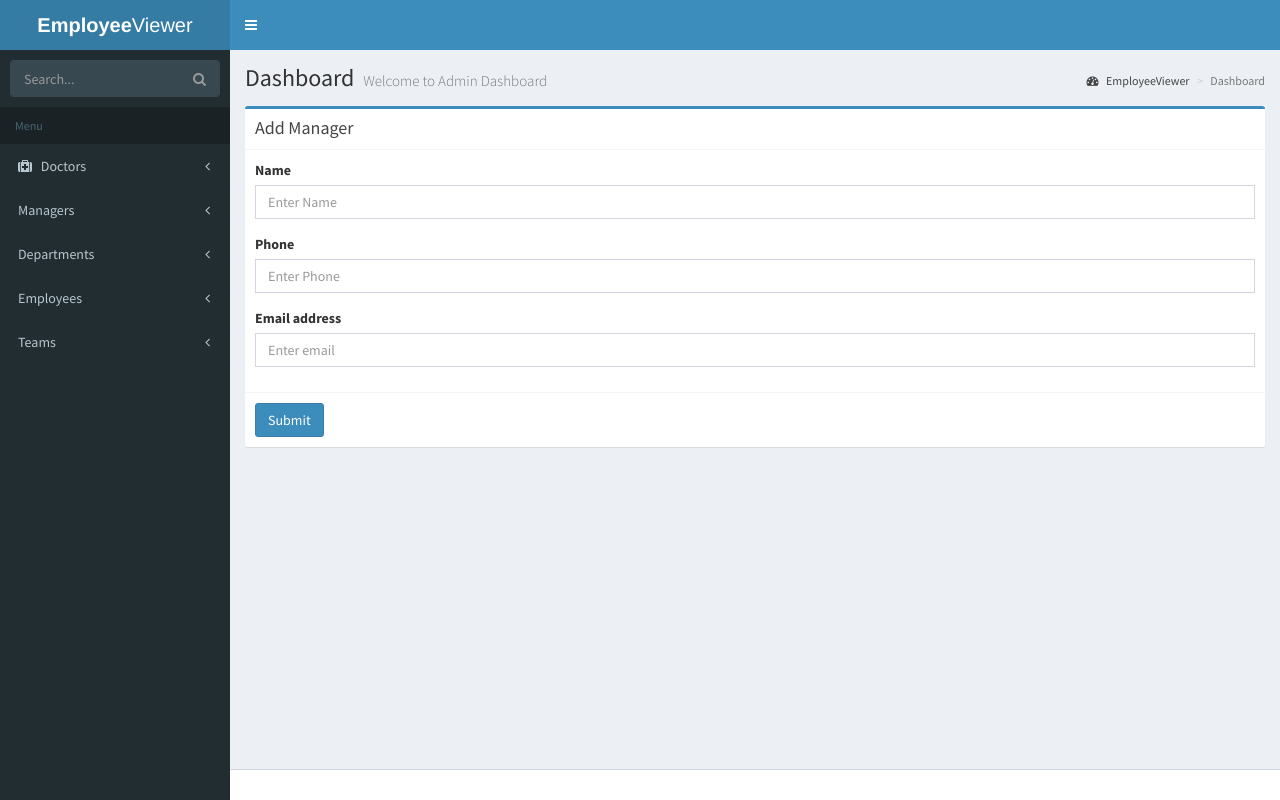
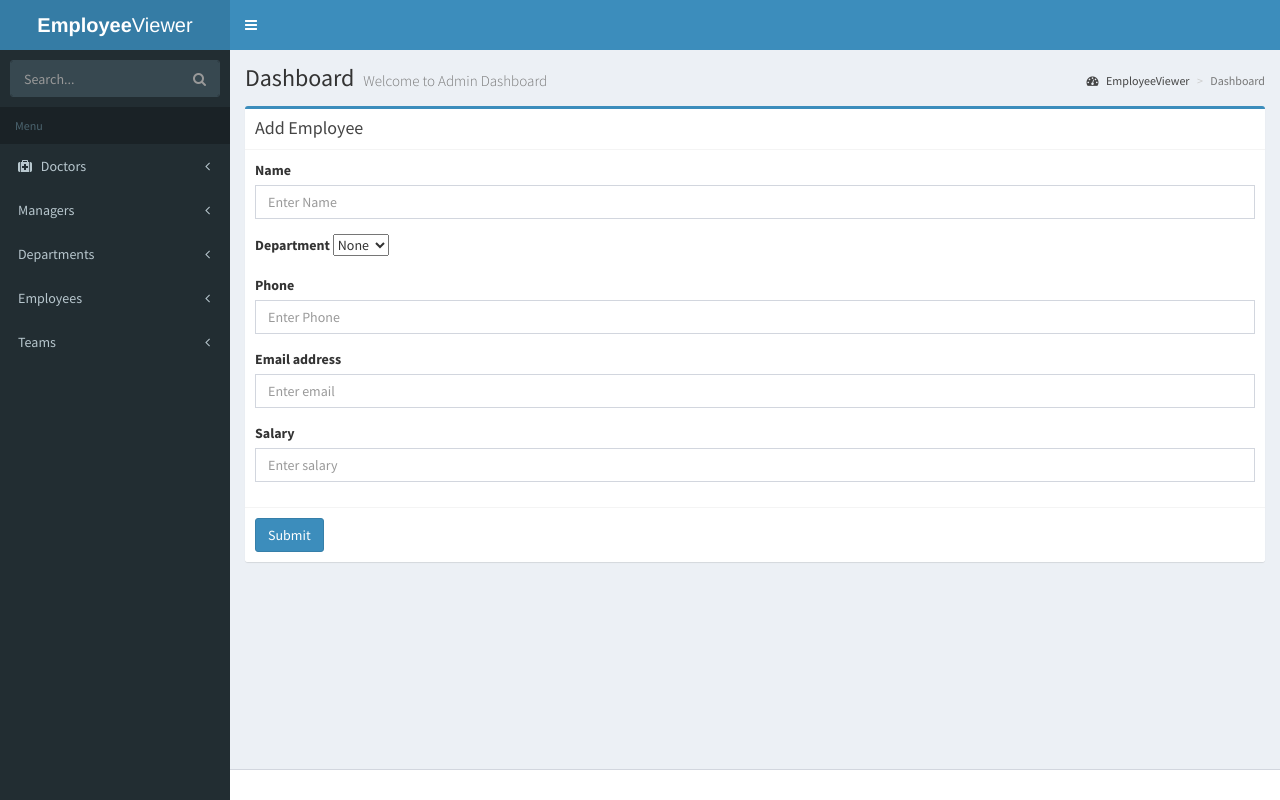
Before and after one commit to jdannem6/HR_Management, a PHP site: page /HR_Management/Employee/create.php in a window 1280 px wide. Run offline with PHP 8.4, Linux system fonts and the light colour scheme; data comes from the database, SQL or seed files in the repository.

Commit message:
employee create
employee create

```diff
--- a/Employee/create.php
+++ b/Employee/create.php
@@ -1,16 +1,16 @@
 <?php
+$content = '
 
-// This file defines the structure of the form used to create a new doctor
-// as well as the function used to actually create that new entry
+            <style>
+            </style>
 
-// Define the main content within the master.php file
-$content = '<div class="row">
+                <div class="row">
                 <!-- left column -->
                 <div class="col-md-12">
                   <!-- general form elements -->
                   <div class="box box-primary">
                     <div class="box-header with-border">
-                            <h3 class="box-title">Add Manager</h3>
+                      <h3 class="box-title">Add Employee</h3>
                     </div>
                     <!-- /.box-header -->
                     <!-- form start -->
@@ -20,49 +20,112 @@
                           <label for="exampleInputName1">Name</label>
                           <input type="text" class="form-control" id="name" placeholder="Enter Name">
                         </div>
+
+
+
+
                     <div class="form-group">
-                                <label for="exampleInputName1">Phone</label>
-                                <input type="email" class="form-control" id="phone" placeholder="Enter Phone">
+                        <label for="exampleInputName1">Department</label>
+                        <select id = "dept_opt" class="form-select" aria-label="Default select example">
+                            <option selected>None</option>
+                        </select>
                     </div>
+
+
+
+
+
+
+                        <div class="form-group">
+                          <label for="exampleInputphone">Phone</label>
+                          <input type="text" class="form-control" id="phone" placeholder="Enter Phone">
+                        </div>
+
+
+
                         <div class="form-group">
                           <label for="exampleInputEmail1">Email address</label>
                           <input type="email" class="form-control" id="email" placeholder="Enter email">
                         </div>
+                        <div class="form-group">
+                          <label for="exampleInputName1">Salary</label>
+                          <input type="text" class="form-control" id="salary" placeholder="Enter salary">
                         </div>
-
+                      </div>
                       <!-- /.box-body -->
                       <div class="box-footer">
-                            <input type="button" class="btn btn-primary" onClick="AddManager()" value="Submit"></input>
+                        <input type="button" class="btn btn-primary" onClick="AddEmployee()" value="Submit"></input>
                       </div>
                     </form>
                   </div>
                   <!-- /.box -->
                 </div>
               </div>';
-
-// Include the main layout for the page
   include('../master.php');
 ?>
 <script>
-  function AddManager(){
-
+     $(document).ready(function(){
         $.ajax(
             {
                 type: "POST",
-            url: '../api/manager/create.php',
+                url:'../api/employee/create.php',
+                dataType: 'json',
+                data:{
+                    action: "getDept"
+                },
+                success: function(data){
+                    var response = "";
+                    for (var dep in data)
+                    {
+                        response+=
+                        "<option value="+ data[dep].dept_name +">" + data[dep].dept_name + "</option>";
+                    }
+                    $(response).appendTo($("#dept_opt"));
+                }
+
+            }
+        )
+
+
+    });
+
+
+ function getTodayDate() {
+    var today = new Date();
+    var dd = String(today.getDate()).padStart(2, '0');
+    var mm = String(today.getMonth() + 1).padStart(2, '0'); //January is 0!
+    var yyyy = today.getFullYear();
+
+    today = mm + '/' + dd + '/' + yyyy;
+    return today;
+  }
+
+
+
+
+  function AddEmployee(){
+        $.ajax(
+        {
+            type: "POST",
+            url: '../api/employee/create.php',
             dataType: 'json',
             data: {
+                action: "create",
                 name: $("#name").val(),
+                department: $("#dept_opt").val(),
                 phone: $("#phone").val(),
-                email: $("#email").val()
+                email: $("#email").val(),
+                salary: $("#salary").val(),
+                start_date: getTodayDate()
             },
             error: function (result) {
+                alert("heeii");
                 alert(result.responseText);
             },
             success: function (result) {
                 if (result['status'] == true) {
                     alert("Successfully Added New Manager!");
-                    window.location.href = '/HR/manager';
+                    window.location.href = '/HR_Management/Employee';
                 }
                 else {
                     alert(result['message']);
--- a/api/employee/create.php
+++ b/api/employee/create.php
@@ -5,7 +5,8 @@
 
 // include the database and all object files
 include_once '../config/database.php';
-include_once '../objects/manager.php';
+include_once '../objects/employee.php';
+include_once '../objects/department.php';
 
 // Get connection with the database using database object
 $database = new Database();
@@ -15,40 +16,75 @@
 
 // Create new manager object using the db connection handle to establish
 // the connection between this object and the db
-$manager = new Manager($db);
 
 // Set attribute values of manager object using information retrieved from
 // user input thorugh POST request
-$manager->name= $_POST['name'];
-$manager->phone = $_POST['phone'];
-$manager->email = $_POST['email'];
+
+if(isset($_POST["action"]))
+{
+    if(isset($_POST["action"]) == "getDept")
+    {
+        $database = new Database();
+        $db = $database->getConnection();
+        $department = new Department($db);
+        $stmt = $department->read();
+        $num = $stmt->rowCount();
+        // check if more than 0 record found
+        if($num>0){
+
+            // employee array
+            $dept_arr=array();
+            $dept_arr['dept']=array();
+            while ($row = $stmt->fetch(PDO::FETCH_ASSOC)){
+                extract($row);
+                $dept_item=array(
+                    "dept_name" => $dept_name,
+                );
+                array_push($dept_arr["dept"], $dept_item);
+            }
+            echo json_encode($dept_arr["dept"]);
+        }
+        else{
+            echo json_encode(array());
+        }
 
 
-// Now that all (except id which is automatically assigned) attributes are
-// assigned, create manager object
-if ($manager->create()){
-    // If creation successful, create an array storing the attributes and a
-    // status and message describing the fate of the creation
-    $manager_arr=array(
-        "status" => true,
-        "message" => "Successfully Signup!",
-        "manager_id" => $manager->manager_id,
-        "name" => $manager->name,
-        "phone" => $manager->phone,
-        "email" => $manager->email
-     );
-}
-// Otherwise, if the manager tuple can not be added (in which case a tuple with
-// that email already exists), created an array with a failure status and message
-else {
-    $manager_arr=array(
-        "status" => false,
-        "message"=> "Manager with that email already exists!"
+    }
+    else if(isset($_POST["action"]) == "create")
+    {
+        $database = new Database();
+        $db = $database->getConnection();
+        $employee = new Employee($db);
+        $employee->id = $_POST['id'];
+        $employee->name = $_POST['name'];
+        $employee->deparment = $_POST['department'];
+        $employee->phone = $_POST['phone'];
+        $employee->email = $_POST['email'];
+        $employee->salary = $_POST['salary'];
+        $employee->start_date = $_POST['start_date'];
 
-    );
+        // create the doctor
+        if($employee->add()){
+            $employee_arr=array(
+                "status" => true,
+                "message" => "Successfully added!",
+                "id" => $employee->id,
+                "name" => $employee->name,
+                "department" => $employee->department,
+                "phone" => $employee->phone,
+                "email" => $employee->email,
+                "salary" => $employee->salary,
+                "start_date" => $employee->start_date
+            );
+        }
+        else{
+            $employee_arr=array(
+                "status" => false,
+                "message" => "Email already exists!"
+            );
+            }
+        print_r(json_encode($employee_arr));
+    }
 }
 
-// Print the array to manager array to screen in json format
-print_r(json_encode($manager_arr));
-
 ?>
--- a/api/objects/department.php
+++ b/api/objects/department.php
@@ -0,0 +1,140 @@
+<?php
+class Department{
+
+    // database connection and table name
+    private $conn;
+    private $table_name = "department";
+
+    // object properties
+    public $dept_name;
+    public $budget;
+    public $phone;
+    public $building;
+
+    // constructor with $db as database connection
+    public function __construct($db){
+        $this->conn = $db;
+    }
+
+    // read all doctors
+    function read(){
+
+        // select all query
+        $query = "SELECT
+                    `dept_name`, `budget`, `phone`, `building`
+                FROM
+                    " . $this->table_name . ""; // this empty quote might throw and error
+
+        // prepare query statement
+        $stmt = $this->conn->prepare($query);
+
+        // execute query
+        $stmt->execute();
+
+        return $stmt;
+    }
+
+    // get single dept data
+    function read_single(){
+
+        // select all query
+        $query = "SELECT
+                    `dept_name`, `budget`, `phone`, `building`
+                FROM
+                    " . $this->table_name . "
+                WHERE
+                    dept_name= '".$this->dept_name."'";
+
+        // prepare query statement
+        $stmt = $this->conn->prepare($query);
+
+        // execute query
+        $stmt->execute();
+        return $stmt;
+    }
+
+    // create department
+    function create(){
+
+        if($this->isAlreadyExist()){
+            return false;
+        }
+
+        // query to insert record
+        $query = "INSERT INTO  ". $this->table_name ."
+                        (`dept_name`, `budget`, `phone`, `building`)
+                  VALUES
+                        ('".$this->dept_name."', '".$this->budget."', '".$this->phone."', '".$this->building."')";
+
+        // prepare query
+        $stmt = $this->conn->prepare($query);
+
+        // execute query
+        if($stmt->execute()){
+            $this->id = $this->conn->lastInsertId();
+            return true;
+        }
+
+        return false;
+    }
+
+    // update dept
+    function update(){
+
+        // query to insert record
+        $query = "UPDATE
+                    " . $this->table_name . "
+                SET
+                    dept_name='".$this->dept_name."', budget='".$this->budget."', building='".$this->building."'
+                WHERE
+                    dept_name='".$this->dept_name."'";
+
+        // prepare query
+        $stmt = $this->conn->prepare($query);
+        // execute query
+        if($stmt->execute()){
+            return true;
+        }
+        return false;
+    }
+
+    // delete dept
+    function delete(){
+
+        // query to insert record
+        $query = "DELETE FROM
+                    " . $this->table_name . "
+                WHERE
+                    dept_name= '".$this->dept_name."'";
+
+        // prepare query
+        $stmt = $this->conn->prepare($query);
+
+        // execute query
+        if($stmt->execute()){
+            return true;
+        }
+        return false;
+    }
+
+    function isAlreadyExist(){
+        $query = "SELECT *
+            FROM
+                " . $this->table_name . "
+            WHERE
+                dept_name='".$this->dept_name."'";
+
+        // prepare query statement
+        $stmt = $this->conn->prepare($query);
+
+        // execute query
+        $stmt->execute();
+
+        if($stmt->rowCount() > 0){
+            return true;
+        }
+        else{
+            return false;
+        }
+    }
+}
--- a/api/objects/employee.php
+++ b/api/objects/employee.php
@@ -0,0 +1,141 @@
+<?php
+class Employee{
+
+    // database connection and table name
+    private $conn;
+    private $table_name = "employee";
+
+    // object properties
+    public $eampid;
+    public $name;
+    public $deparment;
+    public $phone;
+    public $email;
+    public $salary;
+    public $start_date;
+
+    // constructor with $db as database connection
+    public function __construct($db){
+        $this->conn = $db;
+    }
+
+    // read all employee
+    function read(){
+        $query = "SELECT
+        `emp_id`, `name`, `dept_name`, `phone`,`email`,`salary`,`start_date`
+    FROM
+        " . $this->table_name . "
+    ORDER BY
+        emp_id DESC";
+
+    // prepare query statement
+    $stmt = $this->conn->prepare($query);
+
+    // execute query
+    $stmt->execute();
+    return $stmt;
+    }
+
+    // get single employee data
+    function read_single(){
+
+        // select all query
+        $query = "SELECT
+                    `emp_id`, `name`, `dept_name`, `phone`,'email','salary','start_date'
+                FROM
+                    " . $this->table_name . "
+                WHERE
+                    emp_id= '".$this->id."'";
+
+        // prepare query statement
+        $stmt = $this->conn->prepare($query);
+
+        // execute query
+        $stmt->execute();
+        return $stmt;
+    }
+
+    // create employee
+    function create(){
+
+        if($this->isAlreadyExist()){
+            return false;
+        }
+
+        // query to insert record
+        $query = "INSERT INTO  ". $this->table_name ."
+                        (`name`, `dept_name`, `phone`,`email`,`salary`,`start_date`)
+                  VALUES
+                        ('".$this->name."', '".$this->department."', '".$this->phone."', '".$this->email."', '".$this->salary."', '".$this->start_date."')";
+
+        // prepare query
+        $stmt = $this->conn->prepare($query);
+        // execute query
+        if($stmt->execute()){
+            $this->id = $this->conn->lastInsertId();
+            return true;
+        }
+
+        return false;
+    }
+
+    // update employee
+    function update(){
+
+        // query to insert record
+        $query = "UPDATE
+                    " . $this->table_name . "
+                SET
+                    emp_id='".$this->id."', name='".$this->name."', dept_name='".$this->deparment."', phone='".$this->phone."', email='".$this->email."', salary='".$this->salary."', start_date='".$this->start_date."'
+                WHERE
+                    emp_id='".$this->id."'";
+
+        // prepare query
+        $stmt = $this->conn->prepare($query);
+        // execute query
+        if($stmt->execute()){
+            return true;
+        }
+        return false;
+    }
+
+    // delete doctor
+    function delete(){
+
+        // query to insert record
+        $query = "DELETE FROM
+                    " . $this->table_name . "
+                WHERE
+                    emp_id= '".$this->id."'";
+
+        // prepare query
+        $stmt = $this->conn->prepare($query);
+
+        // execute query
+        if($stmt->execute()){
+            return true;
+        }
+        return false;
+    }
+
+    function isAlreadyExist(){
+        $query = "SELECT *
+            FROM
+                " . $this->table_name . "
+            WHERE
+                email='".$this->email."'";
+
+        // prepare query statement
+        $stmt = $this->conn->prepare($query);
+
+        // execute query
+        $stmt->execute();
+
+        if($stmt->rowCount() > 0){
+            return true;
+        }
+        else{
+            return false;
+        }
+    }
+}
--- a/master.php
+++ b/master.php
@@ -124,8 +124,8 @@
           </a>
           <!-- Employees drop-down menu -->
           <ul class="treeview-menu">
-            <li><a href="/HR/Manager/create.php">Add Employee</a></li>
-            <li><a href="/HR/Manager">View Employees</a></li>
+            <li><a href="/HR_Management/Employee/create.php">Add Employee</a></li>
+            <li><a href="/HR_Management/Employee">View Employees</a></li>
           </ul>
 
            <!-- Teams button -->
```
Also changed, not shown: Employee/index.php (+21 -12 lines), api/employee/delete.php (+8 -8 lines), api/employee/read.php (+21 -34 lines). Lines whose indentation alone changed are shown as unchanged.
